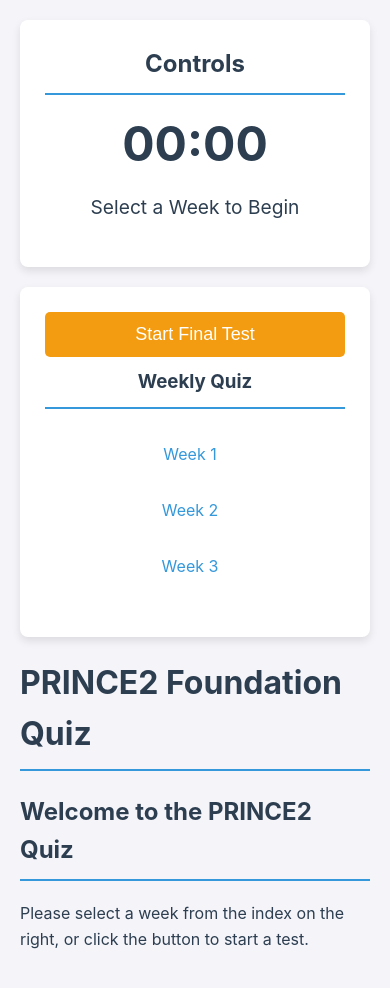
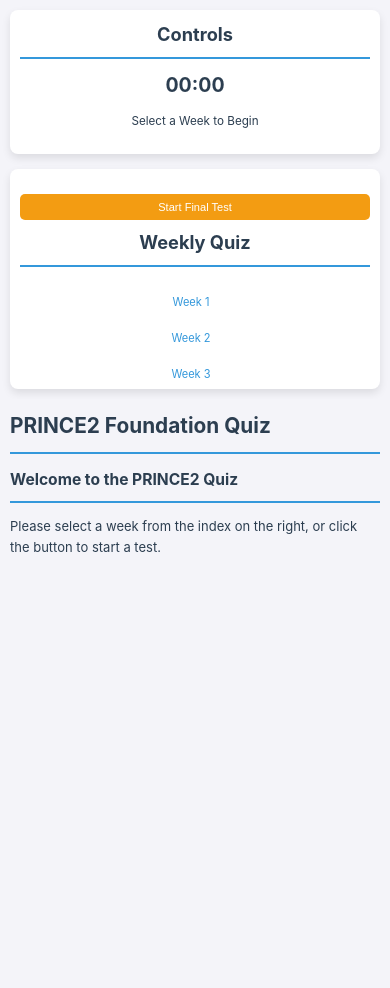
Before and after one commit to jakessteve/PRINCE2, a plain HTML site: page index.html in a window 390 px wide. After the commit the page ends 844 px from the top, so only its background shows below. Drawn offline with Linux system fonts and the light colour scheme.

Commit message:
Update style.css

```diff
--- a/style.css
+++ b/style.css
@@ -5,7 +5,8 @@
     margin: 0;
     background-color: #f4f4f9;
     color: #2c3e50;
-    padding: 20px 40px;
+    padding: 20px;
+    font-size: 16px;
 }
 
 h1,
@@ -13,7 +14,7 @@
 h3 {
     color: #2c3e50;
     border-bottom: 2px solid #3498db;
-    padding-bottom: 10px;
+    padding-bottom: 8px;
     margin-top: 0;
 }
 
@@ -21,31 +22,33 @@
 .page-container {
     display: flex;
     flex-wrap: wrap;
-    gap: 20px;
+    gap: 15px;
+    max-width: 1200px;
+    margin: 0 auto;
 }
 
 .main-content {
     flex: 4;
-    min-width: 300px;
+    min-width: 280px;
     order: 1;
 }
 
 .sidebar {
     flex: 1;
-    min-width: 280px;
+    min-width: 260px;
     position: sticky;
-    top: 20px;
-    max-height: calc(100vh - 40px);
+    top: 10px;
+    max-height: calc(100vh - 20px);
     display: flex;
     flex-direction: column;
-    gap: 20px;
+    gap: 15px;
     order: 2;
 }
 
 /* --- Reusable Box Style --- */
 .sidebar-group {
     background: #ffffff;
-    padding: 25px;
+    padding: 20px;
     border-radius: 8px;
     box-shadow: 0 4px 8px rgba(0, 0, 0, 0.1);
     flex-shrink: 0;
@@ -55,6 +58,7 @@
 .sidebar h2,
 .sidebar h3 {
     text-align: center;
+    font-size: 1.4em;
 }
 
 .sidebar h2.pass {
@@ -68,25 +72,23 @@
 /* --- Weekly Index --- */
 #week-index-container {
     flex-grow: 1;
-    min-height: 150px;
+    min-height: 120px;
     display: flex;
     flex-direction: column;
 }
 
 #week-index {
     overflow-y: auto;
-    padding-right: 10px;
+    padding-right: 8px;
     list-style-type: none;
     padding-left: 0;
     margin: 0;
     flex-grow: 1;
-    max-height: 400px;
-    /* UPDATED: Was 300px */
-    /* Fixed height for scrollable content */
+    max-height: 350px;
 }
 
 #week-index li {
-    padding: 5px;
+    padding: 4px;
     text-align: center;
 }
 
@@ -94,7 +96,7 @@
     text-decoration: none;
     color: #3498db;
     display: block;
-    padding: 10px;
+    padding: 8px;
     border-radius: 6px;
     transition: background-color 0.3s, color 0.3s;
 }
@@ -102,7 +104,6 @@
 #week-index a:hover {
     background-color: #1e90ff;
     color: #ffffff;
-    text-decoration: none;
 }
 
 #week-index a.active-week {
@@ -115,12 +116,11 @@
 #week-index a.active-week:hover {
     background-color: #1e90ff;
     color: #ffffff;
-    text-decoration: none;
 }
 
 /* --- Custom Scrollbar Styling --- */
 #week-index::-webkit-scrollbar {
-    width: 8px;
+    width: 6px;
 }
 
 #week-index::-webkit-scrollbar-track {
@@ -143,19 +143,20 @@
     top: 0;
     background-color: #f4f4f9;
     z-index: 10;
-    padding-top: 20px;
+    padding: 15px 0;
+    font-size: 1.8em;
 }
 
 .question-block {
-    margin-bottom: 25px;
-    padding-bottom: 20px;
+    margin-bottom: 20px;
+    padding-bottom: 15px;
     border-bottom: 1px solid #ecf0f1;
 }
 
 .question-block p {
     font-weight: bold;
-    font-size: 1.1em;
-    margin-bottom: 15px;
+    font-size: 1.05em;
+    margin-bottom: 12px;
     color: #34495e;
 }
 
@@ -165,8 +166,8 @@
 }
 
 .question-block li {
-    margin-bottom: 10px;
-    padding: 8px;
+    margin-bottom: 8px;
+    padding: 6px;
     border-radius: 5px;
     border-left: 3px solid transparent;
     transition: background-color 0.3s, border-left 0.3s;
@@ -179,10 +180,11 @@
 label {
     cursor: pointer;
     display: block;
+    font-size: 0.95em;
 }
 
 input[type="radio"] {
-    margin-right: 12px;
+    margin-right: 10px;
 }
 
 .question-block li.selected-answer {
@@ -194,14 +196,15 @@
 .btn {
     background-color: #3498db;
     color: white;
-    padding: 12px 25px;
+    padding: 10px 20px;
     border: none;
     border-radius: 5px;
     cursor: pointer;
-    font-size: 18px;
+    font-size: 1em;
     display: block;
     width: 100%;
-    margin-top: 20px;
+    max-width: 300px;
+    margin: 15px auto;
     text-align: center;
     transition: background-color 0.3s;
 }
@@ -217,9 +220,7 @@
 
 .btn-final-test {
     background-color: #f39c12;
-    margin-top: 0;
-    margin-bottom: 10px;
-    /* Space below the button */
+    margin-bottom: 8px;
 }
 
 .btn-final-test:hover:not(:disabled) {
@@ -228,10 +229,10 @@
 
 /* Timer styles */
 #timer {
-    font-size: 3em;
+    font-size: 2.5em;
     font-weight: bold;
     text-align: center;
-    margin-bottom: 20px;
+    margin-bottom: 15px;
     line-height: 1.2;
     transition: color 0.5s ease;
 }
@@ -252,20 +253,20 @@
 }
 
 #question-counter {
-    font-size: 1.2em;
+    font-size: 1.1em;
     text-align: center;
-    margin-bottom: 20px;
-    line-height: 1.5;
+    margin-bottom: 15px;
+    line-height: 1.4;
 }
 
 /* --- Result Containers --- */
 #score-container,
 #analysis-container,
 #all-answers-container {
-    margin-top: 30px;
-    padding: 20px;
+    margin-top: 25px;
+    padding: 15px;
     background-color: #ffffff;
-    border-left: 5px solid #3498db;
+    border-left: 4px solid #3498db;
     border-radius: 5px;
 }
 
@@ -274,13 +275,13 @@
 }
 
 #score-container .score-correct {
-    font-size: 1.5em;
+    font-size: 1.3em;
     font-weight: bold;
     color: #2ecc71;
 }
 
 #score-container .score-total {
-    font-size: 1.5em;
+    font-size: 1.3em;
     font-weight: bold;
     color: #2c3e50;
 }
@@ -298,8 +299,8 @@
 }
 
 .answer-item {
-    padding: 15px;
-    margin-bottom: 15px;
+    padding: 12px;
+    margin-bottom: 12px;
     background-color: #f8f9fa;
     border-left: 3px solid #3498db;
     border-radius: 4px;
@@ -310,8 +311,8 @@
 }
 
 .answer-item p {
-    margin: 5px 0;
-    line-height: 1.5;
+    margin: 4px 0;
+    line-height: 1.4;
 }
 
 .answer-item .rationale-text {
@@ -324,13 +325,13 @@
 
 /* --- Control Box Enhancements --- */
 #question-counter .answered-count {
-    font-size: 1.5em;
+    font-size: 1.3em;
     font-weight: bold;
     color: #2ecc71;
 }
 
 #question-counter .total-count {
-    font-size: 1.5em;
+    font-size: 1.3em;
     font-weight: bold;
     color: #2c3e50;
 }
@@ -340,7 +341,6 @@
     font-weight: bold;
 }
 
-/* UPDATED: New color classes for the result breakdown */
 .result-correct {
     color: #2ecc71;
 }
@@ -353,51 +353,180 @@
     color: #7f8c8d;
 }
 
-/* --- UPDATED: New styles for analysis answers --- */
 .your-answer-text {
     color: #c0392b;
-    /* Dark Red */
     font-weight: bold;
 }
 
 .correct-answer-text {
     color: #2980b9;
-    /* Dark Blue */
     font-weight: bold;
 }
 
 /* --- Responsive Design --- */
-@media (max-width: 900px) {
-    body {
-        padding: 20px;
-    }
-
+@media (max-width: 1024px) {
     .page-container {
         flex-direction: column;
+        gap: 10px;
     }
 
     .sidebar {
-        position: sticky;
-        top: 20px;
+        position: relative;
+        top: 0;
         order: 0;
-        max-height: calc(100vh - 40px);
+        min-width: 100%;
+        max-height: none;
     }
 
     .main-content {
         order: 1;
+        min-width: 100%;
     }
 
     #main-title {
-        padding-top: 0;
+        padding: 10px 0;
+        font-size: 1.6em;
     }
 
     #week-index-container {
-        max-height: 300px;
+        max-height: 250px;
     }
 
     #week-index {
-        max-height: 288px;
-        /* UPDATED: Was 250px */
-        /* Adjusted for smaller screens */
+        max-height: 240px;
+    }
+
+    .btn {
+        max-width: 100%;
+    }
+
+    #timer {
+        font-size: 2em;
     }
 }
+
+@media (max-width: 768px) {
+    body {
+        padding: 15px;
+        font-size: 14px;
+    }
+
+    h1,
+    h2,
+    h3 {
+        font-size: 1.3em;
+    }
+
+    .sidebar-group {
+        padding: 15px;
+    }
+
+    #week-index a {
+        padding: 6px;
+        font-size: 0.9em;
+    }
+
+    .question-block p {
+        font-size: 1em;
+    }
+
+    label {
+        font-size: 0.9em;
+    }
+
+    .btn {
+        padding: 8px 15px;
+        font-size: 0.9em;
+    }
+
+    #timer {
+        font-size: 1.8em;
+    }
+
+    #question-counter {
+        font-size: 1em;
+    }
+
+    #score-container,
+    #analysis-container,
+    #all-answers-container {
+        padding: 12px;
+    }
+
+    .answer-item {
+        padding: 10px;
+    }
+}
+
+@media (max-width: 480px) {
+    body {
+        padding: 10px;
+        font-size: 13px;
+    }
+
+    h1,
+    h2,
+    h3 {
+        font-size: 1.2em;
+    }
+
+    .sidebar {
+        min-width: 100%;
+    }
+
+    .sidebar-group {
+        padding: 10px;
+    }
+
+    #week-index-container {
+        max-height: 200px;
+    }
+
+    #week-index {
+        max-height: 190px;
+    }
+
+    #week-index a {
+        padding: 5px;
+        font-size: 0.85em;
+    }
+
+    .question-block {
+        margin-bottom: 15px;
+        padding-bottom: 10px;
+    }
+
+    .question-block p {
+        font-size: 0.95em;
+    }
+
+    label {
+        font-size: 0.85em;
+    }
+
+    input[type="radio"] {
+        margin-right: 8px;
+    }
+
+    .btn {
+        padding: 7px 12px;
+        font-size: 0.85em;
+    }
+
+    #timer {
+        font-size: 1.5em;
+    }
+
+    #question-counter {
+        font-size: 0.9em;
+    }
+
+    #score-container .score-correct,
+    #score-container .score-total {
+        font-size: 1.1em;
+    }
+
+    .answer-item p {
+        font-size: 0.9em;
+    }
+}
```
